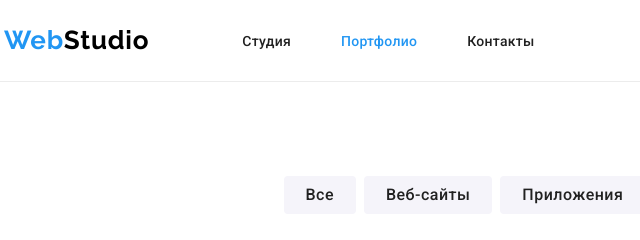
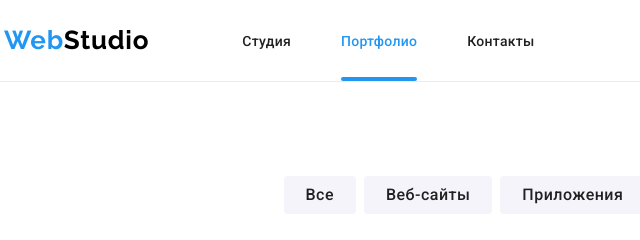
Before and after one commit to vova0737/goit-markup-hw-05, a plain HTML site: page portfolio.html in a window 1280 px wide. Shown: the top 240 px of the page, 51-691 px from the left. Drawn offline with nearby package versions, Linux system fonts and the light colour scheme.

Commit message:
header navigation underline added

```diff
--- a/css/styles.css
+++ b/css/styles.css
@@ -93,6 +93,8 @@ body {
 }
 
 .nav-item {
+  position: relative;
+  padding: 32px 0;
   font-weight: 500;
   font-size: 14px;
   line-height: 16px;
@@ -110,6 +112,18 @@ body {
   color: var(--active-link-color);
 }
 
+.nav-item .current::after {
+  position: absolute;
+  left: 0;
+  bottom: 0;
+  content: '';
+  width: 100%;
+  height: 4px;
+  display: block;
+  border-radius: 2px;
+  background-color: var(--active-link-color);
+}
+
 .contacts-list {
   display: flex;
   margin-left: auto;
@@ -121,6 +135,7 @@ body {
   line-height: 16px;
   letter-spacing: 0.02em;
   color: var(--primary-text-color);
+  transition: color 250ms cubic-bezier(0.4, 0, 0.2, 1);
 }
 
 .contacts-item:not(:last-child) {
--- a/portfolio.html
+++ b/portfolio.html
@@ -27,7 +27,7 @@
               <a class="nav-item current link" href="./portfolio.html">Портфолио</a>
             </li>
             <li class="nav-item link">
-              <a class="nav-item link" href="./contacts.html">Контакты</a>
+              <a class="nav-item link" href="">Контакты</a>
             </li>
           </ul>
           <ul class="contacts-list list">
```
Also changed, not shown: index.html (+1 -1 lines).
